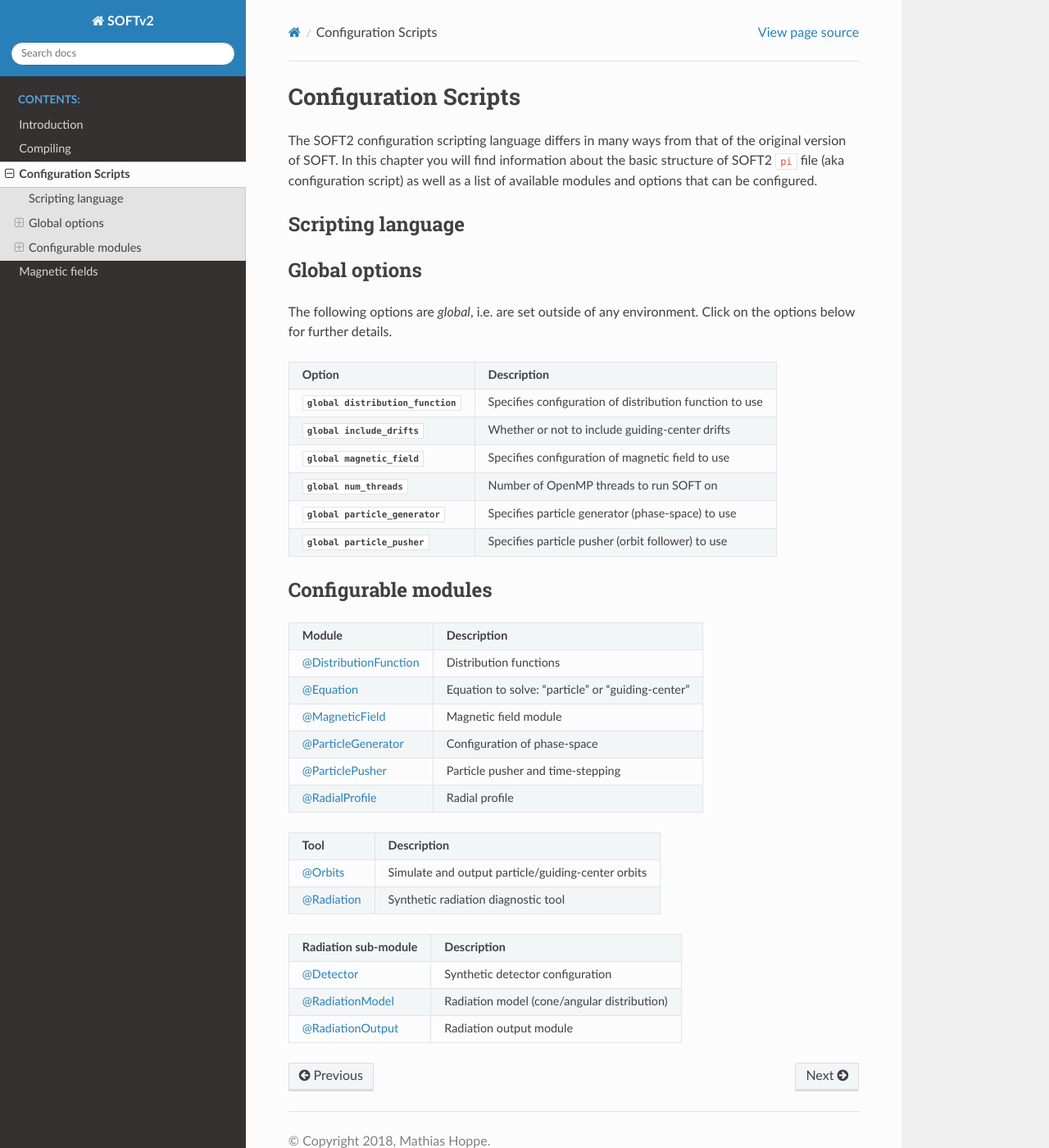
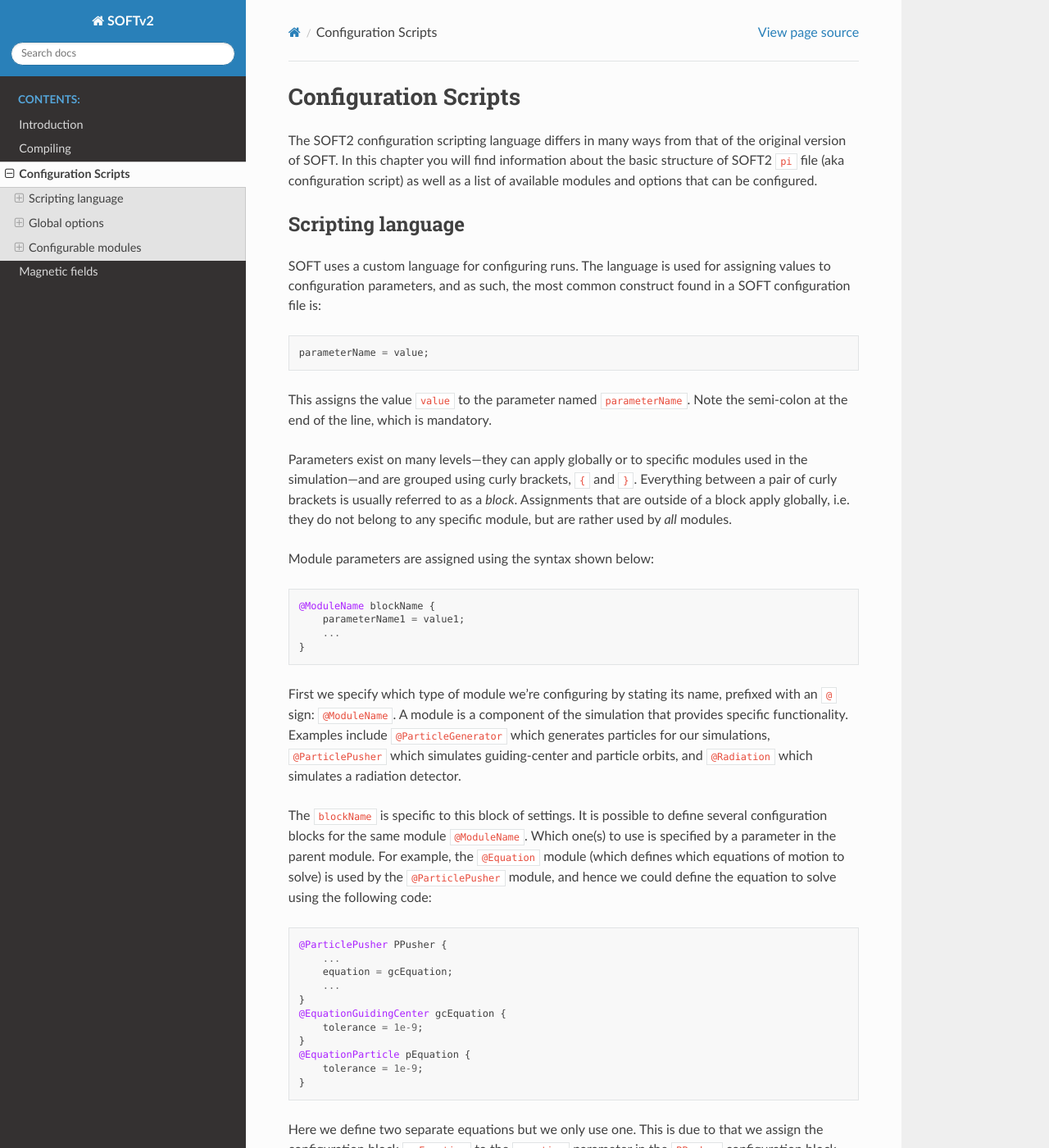
Before and after one commit to hoppe93/SOFT2, a Sphinx documentation site: the page built from doc/sphinx/source/scripts/index.rst, in a window 1280 px wide and 1400 px high. Shown: the whole window at 82% size. Built offline with Sphinx 7.4.7 and the Read the Docs theme 2.0.0, drawn with Linux system fonts in a browser that asks for light colours; some of the changed text lies outside the part shown.

Commit message:
Documented equations of motion

```diff
--- a/doc/sphinx/source/scripts/Equation.rst
+++ /dev/null
@@ -1,5 +0,0 @@
-.. _module-equation:
-
-@Equation
-*********
-An equation module.
--- a/doc/sphinx/source/scripts/index.rst
+++ b/doc/sphinx/source/scripts/index.rst
@@ -7,6 +7,122 @@
 
 Scripting language
 ------------------
+SOFT uses a custom language for configuring runs. The language is used for
+assigning values to configuration parameters, and as such, the most common
+construct found in a SOFT configuration file is::
+
+   parameterName = value;
+
+This assigns the value ``value`` to the parameter named ``parameterName``. Note
+the semi-colon at the end of the line, which is mandatory.
+
+Parameters exist on many levels---they can apply globally or to specific modules
+used in the simulation---and are grouped using curly brackets, ``{`` and ``}``.
+Everything between a pair of curly brackets is usually referred to as a *block*.
+Assignments that are outside of a block apply globally, i.e. they do not belong
+to any specific module, but are rather used by *all* modules.
+
+Module parameters are assigned using the syntax shown below::
+
+   @ModuleName blockName {
+       parameterName1 = value1;
+       ...
+   }
+
+First we specify which type of module we're configuring by stating its name,
+prefixed with an ``@`` sign: ``@ModuleName``. A module is a component of the
+simulation that provides specific functionality. Examples include
+``@ParticleGenerator`` which generates particles for our simulations,
+``@ParticlePusher`` which simulates guiding-center and particle orbits, and
+``@Radiation`` which simulates a radiation detector.
+
+The ``blockName`` is specific to this block of settings. It is possible to
+define several configuration blocks for the same module ``@ModuleName``. Which
+one(s) to use is specified by a parameter in the parent module. For example,
+the ``@Equation`` module (which defines which equations of motion to solve) is
+used by the ``@ParticlePusher`` module, and hence we could define the equation
+to solve using the following code::
+
+   @ParticlePusher PPusher {
+       ...
+       equation = gcEquation;
+       ...
+   }
+   @EquationGuidingCenter gcEquation {
+       tolerance = 1e-9;
+   }
+   @EquationParticle pEquation {
+       tolerance = 1e-9;
+   }
+
+Here we define two separate equations but we only use one. This is due to that
+we assign the configuration block ``gcEquation`` to the ``equation`` parameter
+in the ``PPusher`` configuration block. The ``@ParticlePusher`` is an example of
+a module that provides core functionality in SOFT and is therefore selected
+using a global parameter.
+
+Comments
+********
+SOFT configuration files support single-line comments. They are started with the
+``#`` symbol and causes SOFT to ignore everything that appears until the next
+newline character.
+
+Include other files
+*******************
+In SOFT2, it is possible to source other configuration scripts. This is done by
+placing the name of the file to include between ``<`` and ``>``. The
+included configuration file will be loaded and all its settings applied before
+proceeding in the parent configuration file. This means that whichever parameter
+assignment comes last applies. As an example, consider the following two
+configuration files:
+
+**file1**::
+
+   parameter1 = value1;
+   parameter2 = value2;
+
+**file2**::
+
+   parameter1 = value3;
+
+   <file1>
+
+   parameter2 = value4;
+
+After passing ``file2`` to SOFT, i.e. running ``soft file2``, then ``parameter1``
+will be ``value1``, whereas ``parameter2`` (which was assigned after including
+``file1``) will be ``value4``.
+
+Multiple values and strings
+***************************
+SOFT2 allows multiple values to be assigned to a single parameter. An example
+of when this is useful is for vector quantities, such as detector position,
+which needs one value for each component of its position vector. SOFT achieves
+this by splitting the assigned values at each whitespace and comma. For example,
+the following lines assigns three different values to the parameter::
+
+   parameterName = value1 value2 value3;
+   parameterName = value1,value2,value3;
+
+(Note: the two lines are shown to show off the possibilities in SOFT; the two
+lines are equivalent). In some cases it may be desired to assign a value
+containing a space to parameter though, such as when assigning the name of a
+file. To overcome this, SOFT allows values to be surrounded by double quotes::
+
+   parameterName = "value1 value2 value3";
+
+The double quotes causes ``parameterName`` to now instead be assigned *a single*
+value which contains spaces. Double quotes can be used everywhere to emphasize
+what the value being assigned is (even surrounding numbers).
+
+FAQ
+***
+Some frequently asked questions:
+
+**Are newlines mandatory?**
+No, newline characters are not mandatory in SOFT configuration files. The entire
+configuration could be written on a single line. They are however very
+convenient and highly recommended!
 
 Global options
 --------------
@@ -42,7 +158,8 @@
 
    Detector
    DistributionFunction
-   Equation
+   EquationGuidingCenter
+   EquationParticle
    MagneticField
    Orbits
    ParticleGenerator
@@ -57,7 +174,9 @@
 +---------------------------------+-----------------------------------------------------+
 | :ref:`module-distribution`      | Distribution functions                              |
 +---------------------------------+-----------------------------------------------------+
-| :ref:`module-equation`          | Equation to solve: "particle" or "guiding-center"   |
+| :ref:`module-equation-gc`       | Guiding-center equations of motion                  |
++---------------------------------+-----------------------------------------------------+
+| :ref:`module-equation-particle` | Particle equations of motion                        |
 +---------------------------------+-----------------------------------------------------+
 | :ref:`module-magneticfield`     | Magnetic field module                               |
 +---------------------------------+-----------------------------------------------------+
```
Also changed, not shown: doc/sphinx/source/scripts/EquationGuidingCenter.rst (added, +58 -0 lines), doc/sphinx/source/scripts/EquationParticle.rst (added, +58 -0 lines).
